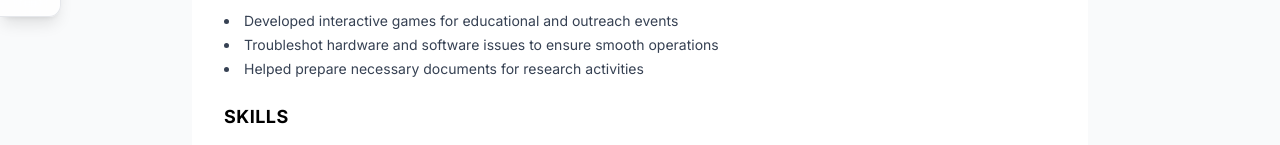
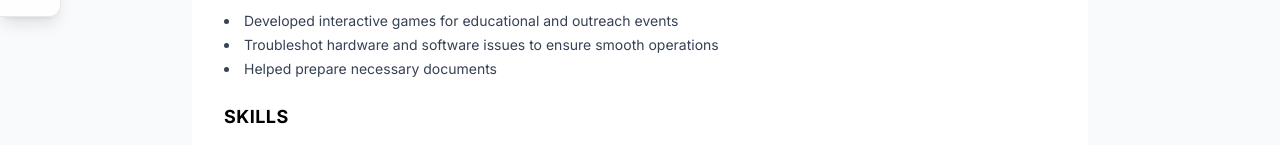
Before and after one commit to CaseinBrt/Portfolio, a Next.js app: page /print in a window 1280 px wide. Shown: the part 534-679 px from the top of the page. Built offline with nearby package versions, Linux system fonts and the light colour scheme.

Commit message:
refactor(experience): simplify achievement description

```diff
--- a/src/data/experience.ts
+++ b/src/data/experience.ts
@@ -36,7 +36,7 @@ export const experience: Experience[] = [
     achievements: [
       'Developed interactive games for educational and outreach events',
       'Troubleshot hardware and software issues to ensure smooth operations',
-      'Helped prepare necessary documents for research activities',
+      'Helped prepare necessary documents',
     ],
     technologies: [
       'HTML',
```
